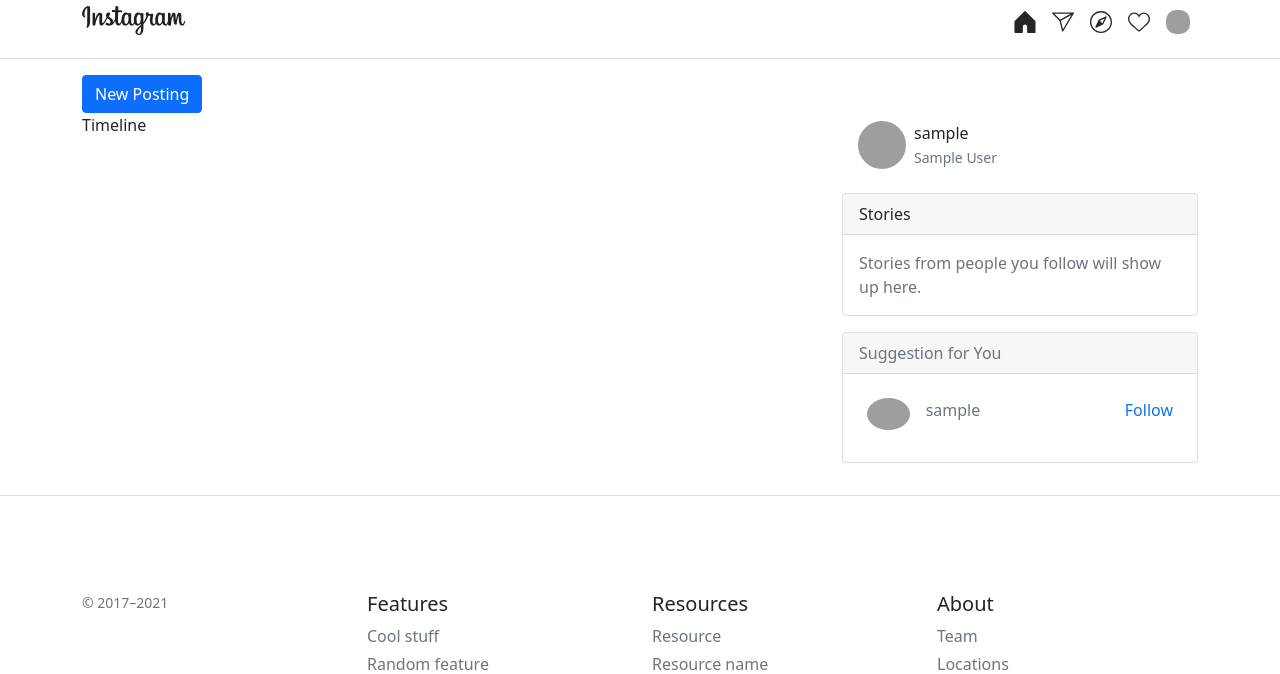
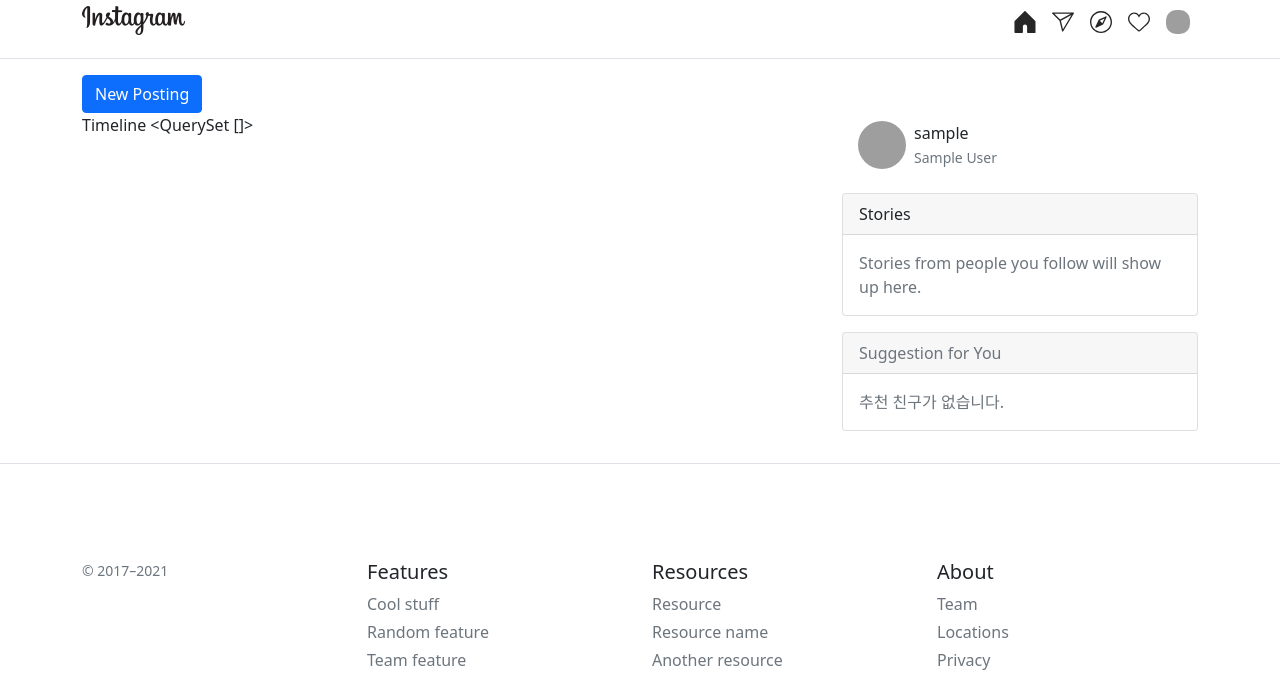
Before and after one commit to Hyun-Jun-Lee/dinstagram, a Django app: page /instagram/ in a window 1280 px wide. Shown: the top 674 px of the page. Run offline with Django 3.2, Linux system fonts and the light colour scheme; the visitor is signed in with stand-in values (Sample User, id 1); data comes from the database, SQL or seed files in the repository; some libraries are stand-ins or nearby versions; grey boxes are pictures that could not be loaded.

Commit message:
make follow relatinship

```diff
--- a/instagram/templates/instagram/index.html
+++ b/instagram/templates/instagram/index.html
@@ -11,6 +11,7 @@
         <div class="row">
             <div class="col-sm-8">
                 Timeline
+                {{ user.following_set.all }}
             </div>
             <div class="col-sm-4">
                 {% include "instagram/timeline_sidebar.html" %}
--- a/instagram/templates/instagram/timeline_sidebar.html
+++ b/instagram/templates/instagram/timeline_sidebar.html
@@ -24,7 +24,11 @@
         Suggestion for You
     </div>
     <div class="card-body text-muted">
-        {% include "instagram/timeline_sidebar_user_follow.html" with friend_user=user %}
+        {% for suggested_user in suggest_user_list%}
+            {% include "instagram/timeline_sidebar_user_follow.html" %}
+        {% empty %}
+            추천 친구가 없습니다.
+        {% endfor %}
     </div>
 
 </div>
--- a/instagram/templates/instagram/timeline_sidebar_user_follow.html
+++ b/instagram/templates/instagram/timeline_sidebar_user_follow.html
@@ -2,12 +2,12 @@
 
 <div class="d-flex mb-2">
   <div class="p-2">
-      <img src="{{ friend_user.avatar_url }}" style="sidth:32px; height:32px" class="rounded-circle">
+      <img src="{{ suggested_user.avatar_url }}" style="sidth:32px; height:32px" class="rounded-circle">
   </div>
   <div class="p-2">
-      {{ friend_user.username }}
+      {{ suggested_user.username }}
   </div>
   <div class="ms-auto p-2">
-      <a href="#" class="text-decoration-none">Follow</a>
+      <a href="{% url 'user_follow' suggested_user.username %}" class="text-decoration-none">Follow</a>
   </div>
 </div>
--- a/instagram/views.py
+++ b/instagram/views.py
@@ -9,8 +9,11 @@
 
 @login_required
 def index(request):
+    # 현재 로그인한 user 제외하고 받기
+    suggest_user_list = get_user_model().objects.all().exclude(pk=request.user.pk)\
+        .exclude(pk__in=request.user.following_set.all()) # follow하고나면 추천목록에서 사라지게
     return render(request, "instagram/index.html",{
-
+        "suggest_user_list":suggest_user_list,
     })
 
 @login_required
```
